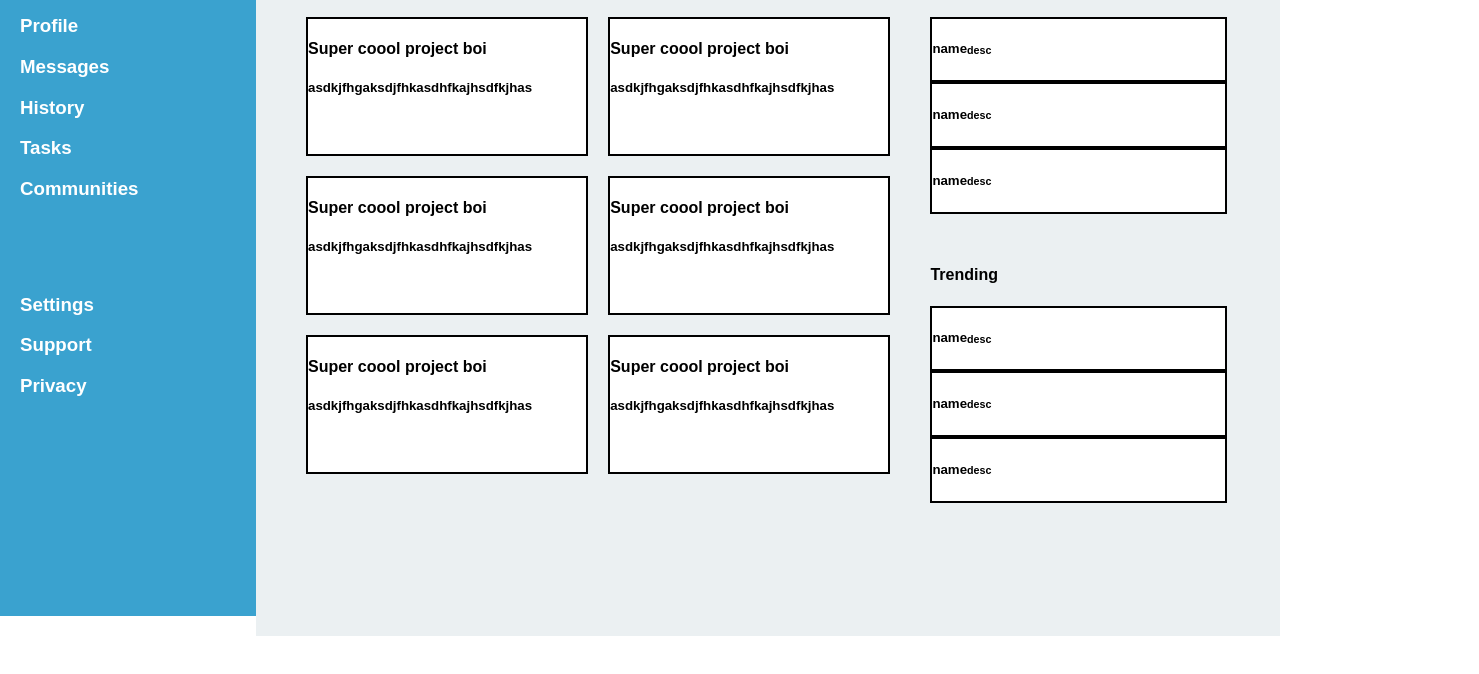
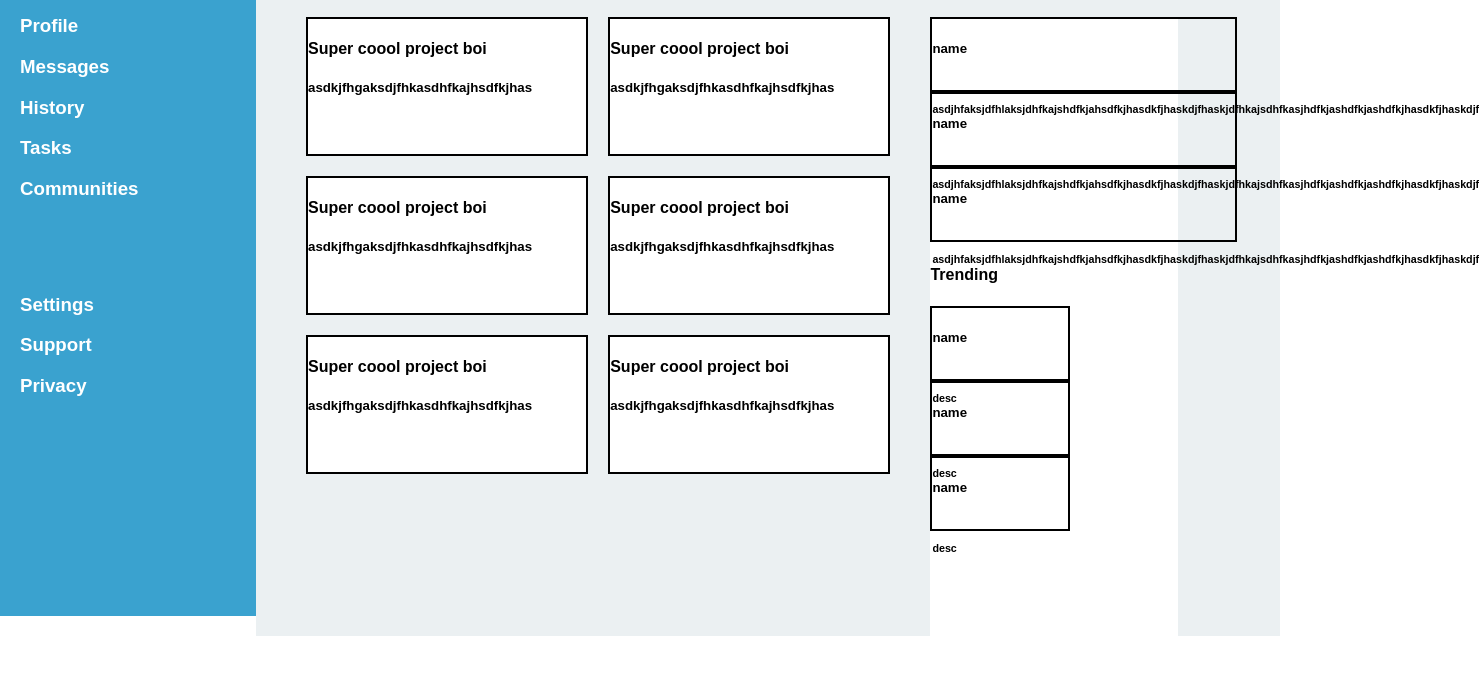
Before and after one commit to Inveron/admin-dashboard, a plain HTML site: page index.html in a window 1280 px wide. Shown: the part 184-858 px from the top of the page, 1479 px wide, since content can reach past the window. Before the commit the page ends 820 px from the top, so only its background shows below. Drawn offline with Linux system fonts and the light colour scheme.

Commit message:
changed the trending and announcement items to grid instead of flex

```diff
--- a/index.html
+++ b/index.html
@@ -87,25 +87,25 @@
                 </div>
                 <div id="announcements">
                     <h4>Announcements</h4>
-                    <div id="subannounce">
+                    <div id="subannounce" class="subsection">
                         <div class="subcontent">
                             <h5>name</h5>
-                            <h6>desc</h6>
+                            <h6>asdjhfaksjdfhlaksjdhfkajshdfkjahsdfkjhasdkfjhaskdjfhaskjdfhkajsdhfkasjhdfkjashdfkjashdfkjhasdkfjhaskdjf</h6>
                         </div>
                         <div class="subcontent">
                             <h5>name</h5>
-                            <h6>desc</h6>
+                            <h6>asdjhfaksjdfhlaksjdhfkajshdfkjahsdfkjhasdkfjhaskdjfhaskjdfhkajsdhfkasjhdfkjashdfkjashdfkjhasdkfjhaskdjf</h6>
                         </div>
                         <div class="subcontent">
                             <h5>name</h5>
-                            <h6>desc</h6>
+                            <h6>asdjhfaksjdfhlaksjdhfkajshdfkjahsdfkjhasdkfjhaskdjfhaskjdfhkajsdhfkasjhdfkjashdfkjashdfkjhasdkfjhaskdjf</h6>
                         </div>
                     </div>
 
                 </div>
-                <div id="trending">
+                <div id="trending" >
                     <h4>Trending</h4>
-                    <div id="subtrending">
+                    <div id="subtrending" class="subsection">
                         <div class="subcontent">
                             <h5>name</h5>
                             <h6>desc</h6>
--- a/styles.css
+++ b/styles.css
@@ -67,7 +67,7 @@ input {
 }
 
 #body {
-    height: 85vh;
+    height: 85%;
     width: 80vw;
     display: grid;
     grid-template-rows: repeat(2, 42.5%);
@@ -101,7 +101,7 @@ input {
     grid-row-start: 2;
     grid-row-end: 3;
     margin-left: 60px;
-    height: 200px;
+
 
 }
 
@@ -118,24 +118,25 @@ input {
 }
 
 .subcontent {
+
     display: flex;
-
+    justify-content: flex-start;
+    flex-direction: column;
+    justify-items: center;
 
 
     border: 2px solid black;
-    height: 5%;
+    width: 55%;
 }
 
-#subannounce {
+.subsection {
     background-color: white;
-    width: 120%;
 
-
+    display: grid;
+    grid-template-rows: 20% 20% 20%;
 }
 
 #subtrending {
-    background-color: white;
-    width: 120%;
 
 
 }
@@ -143,7 +144,7 @@ input {
 h6 h5 h4 {
     margin: 0;
     padding: 0;
-
+    display: inline-block;
 }
 
 ul,
```
